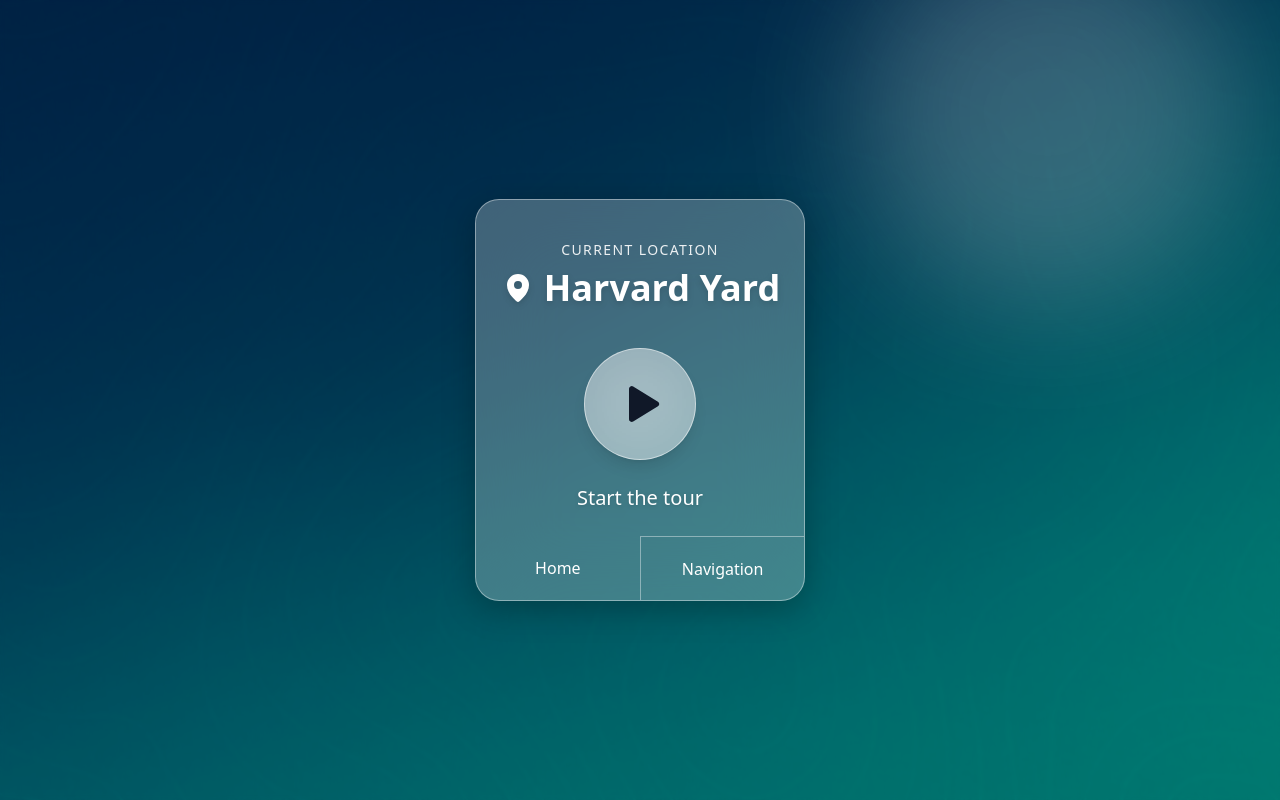
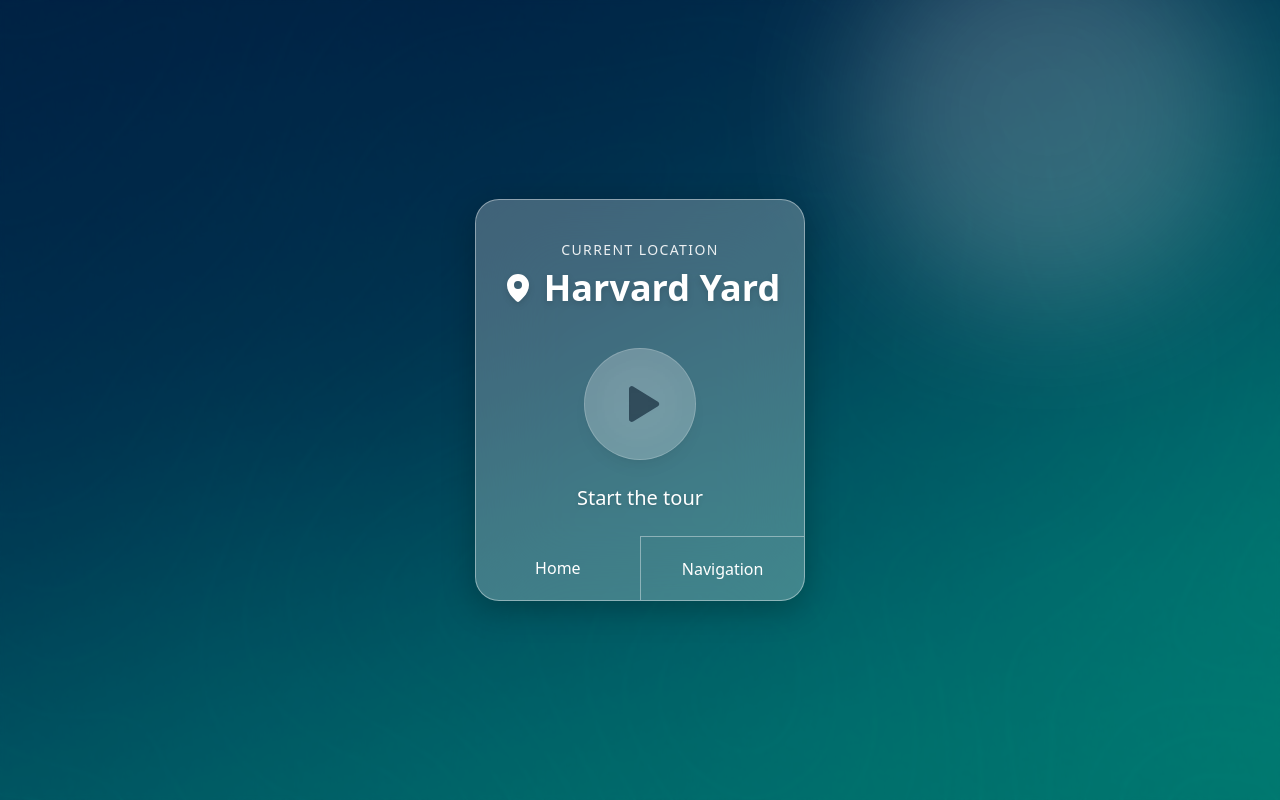
Before and after one commit to hakanero/tourguide, a React (Vite) app: page / in a window 1280 px wide. Built offline with nearby package versions, Linux system fonts and the light colour scheme; no server answers.

Commit message:
add loading state

```diff
--- a/src/App.tsx
+++ b/src/App.tsx
@@ -14,9 +14,8 @@
 
 export default function App() {
 	const { coords, placeName } = useLocation();
-	const [voiceUrl, setVoiceUrl] = useState<string>(
-		"https://github.com/rafaelreis-hotmart/Audio-Sample-files/raw/master/sample.mp3"
-	);
+	const [voiceUrl, setVoiceUrl] = useState<string | null>(null);
+	const [isLoadingAudio, setIsLoadingAudio] = useState(false);
 
 	const {
 		startVoiceGuide,
@@ -31,27 +30,37 @@
 	// Fetch voice URL (and image if backend provides a different one) when coords change
 	useEffect(() => {
 		let mounted = true;
+		setIsLoadingAudio(true);
+		setVoiceUrl(null);
 		(async () => {
 			try {
+				console.log("Fetching audio for coordinates:", coords.lat, coords.lng);
 				const data = await getData(coords);
 				if (!mounted) return;
-				if (data.voiceUrl) setVoiceUrl(data.voiceUrl);
+				if (data.voiceUrl) {
+					setVoiceUrl(data.voiceUrl);
+				}
 			} catch (e) {
 				console.error("getData error:", e);
+			} finally {
+				if (mounted) {
+					setIsLoadingAudio(false);
+				}
 			}
 		})();
 		return () => {
 			mounted = false;
 		};
-	}, [coords]);
+	}, [coords.lat, coords.lng]);
 
 	// If voice guide is playing and voiceUrl changes, continue playing with new audio
 	useEffect(() => {
 		if (isPlaying && audioRef.current) {
+			console.log("Audio changed while playing, reloading...");
 			audioRef.current.load();
-			audioRef.current.play();
+			audioRef.current.play().catch(err => console.error("Auto-play failed:", err));
 		}
-	}, [voiceUrl, isPlaying, audioRef]);
+	}, [voiceUrl]);
 
 	const [page, setPage] = useState<"home" | "navigation">("home");
 
@@ -104,10 +113,21 @@
 							<motion.button
 								whileHover={{ scale: 1.05 }}
 								whileTap={{ scale: 0.95 }}
-								className="flex items-center justify-center w-28 h-28 rounded-full bg-white/40 backdrop-blur-2xl border border-white/50 shadow-lg cursor-pointer"
-								onClick={isPlaying ? pauseVoiceGuide : startVoiceGuide}
+								className={`flex items-center justify-center w-28 h-28 rounded-full bg-white/40 backdrop-blur-2xl border border-white/50 shadow-lg ${
+									voiceUrl && !isLoadingAudio ? "cursor-pointer" : "cursor-not-allowed opacity-50"
+								}`}
+								onClick={
+									voiceUrl && !isLoadingAudio
+										? isPlaying
+											? pauseVoiceGuide
+											: startVoiceGuide
+										: undefined
+								}
+								disabled={!voiceUrl || isLoadingAudio}
 							>
-								{isPlaying ? (
+								{isLoadingAudio ? (
+									<div className="animate-spin h-11 w-11 border-4 border-gray-900 border-t-transparent rounded-full" />
+								) : isPlaying ? (
 									<PauseIcon
 										size={44}
 										weight="fill"
@@ -136,7 +156,11 @@
 						</motion.div>
 
 						<p className="mt-6 text-xl text-white font-medium drop-shadow">
-							{isPlaying ? "Stop the tour" : "Start the tour"}
+							{isLoadingAudio
+								? "Loading audio..."
+								: isPlaying
+								? "Stop the tour"
+								: "Start the tour"}
 						</p>
 					</div>
 				)}
@@ -162,7 +186,7 @@
 			</div>
 
 			<div className="absolute w-96 h-96 bg-white/20 blur-3xl rounded-full -top-20 right-10 pointer-events-none" />
-			<audio ref={audioRef} src={voiceUrl} />
+			{voiceUrl && <audio ref={audioRef} src={voiceUrl} />}
 		</div>
 	);
 }
--- a/src/lib/api.ts
+++ b/src/lib/api.ts
@@ -6,10 +6,7 @@
 	const imageUrl =
 		"https://www.tclf.org/sites/default/files/thumbnails/image/HarvardUniversity-sig.jpg";
 
-	const defaultVoiceUrl =
-		"https://github.com/rafaelreis-hotmart/Audio-Sample-files/raw/master/sample.mp3";
-
-	try {
+	console.log("API Request - Sending coordinates:", { latitude: coords.lat, longitude: coords.lng });
 	const url = `${apilink}`;
 	const res = await fetch(url, {
 		method: "POST",
@@ -22,20 +19,15 @@
 		}),
 	});
 
+	console.log("API Response status:", res.status);
 	if (!res.ok) throw new Error(`API responded with status ${res.status}`);
 
 	const audioBlob = await res.blob();
+	console.log("API Response - Received audio blob, size:", audioBlob.size, "bytes");
 	const voiceUrl = URL.createObjectURL(audioBlob);
 
 	return {
 		imageUrl,
 		voiceUrl,
 	};
-	} catch (err) {
-		console.error("Failed to fetch voice URL from API:", err);
-		return {
-			imageUrl,
-			voiceUrl: defaultVoiceUrl,
-		};
 }
-}
```
Lines whose indentation alone changed are shown as unchanged.
